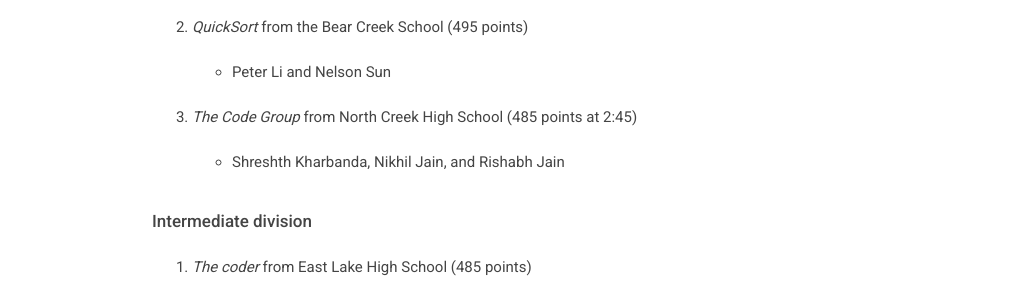
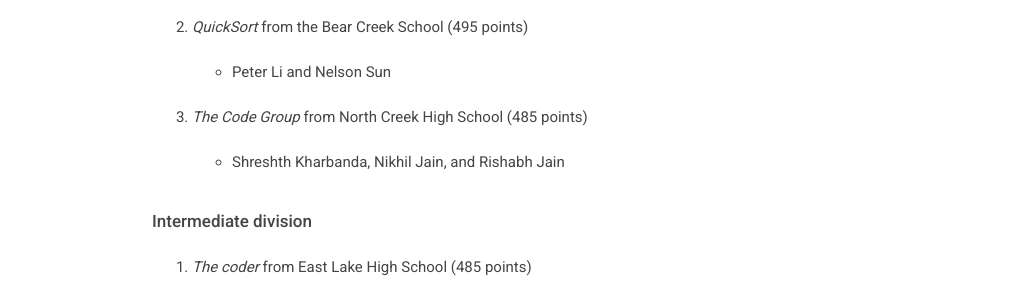
Before and after one commit to teamscode/teamscode.github.io, a Jekyll site: the page built from _posts/contests/2018-10-26-spring-2019-mihs-programming-contest.md, in a window 1280 px wide and 900 px high, scrolled down 1001 px. Shown: the part 152-452 px from the top of the window, without its empty margins (128-1151 px from the left). Built offline with Jekyll 4.4.1, drawn with Linux system fonts in a browser that asks for light colours; nearby versions of some CDN libraries.

Commit message:
removing time from advanced bronze winner

```diff
--- a/_posts/contests/2018-10-26-spring-2019-mihs-programming-contest.md
+++ b/_posts/contests/2018-10-26-spring-2019-mihs-programming-contest.md
@@ -38,7 +38,7 @@ There was a great turnout of 142 students, or 68 teams. The contest was held in
 2. _QuickSort_  from the Bear Creek School (495 points)
 
     - Peter Li and Nelson Sun
-3. _The Code Group_  from North Creek High School (485 points at 2:45)
+3. _The Code Group_  from North Creek High School (485 points)
 
     - Shreshth Kharbanda, Nikhil Jain, and Rishabh Jain
 
```
